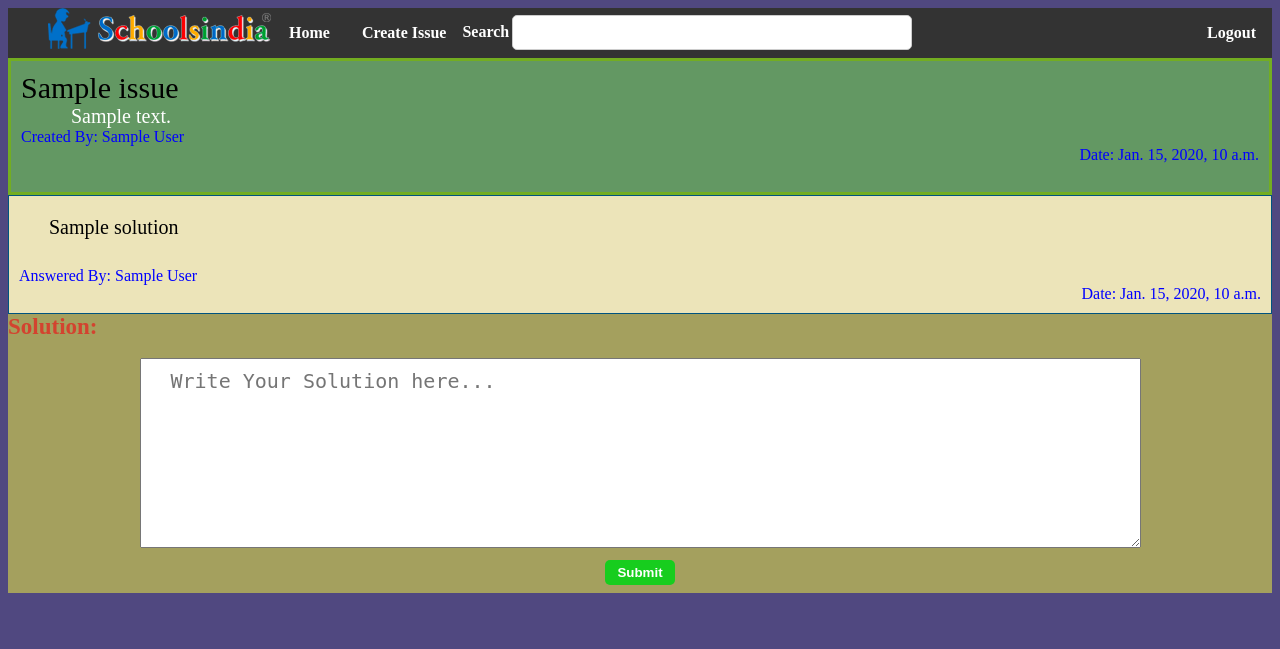
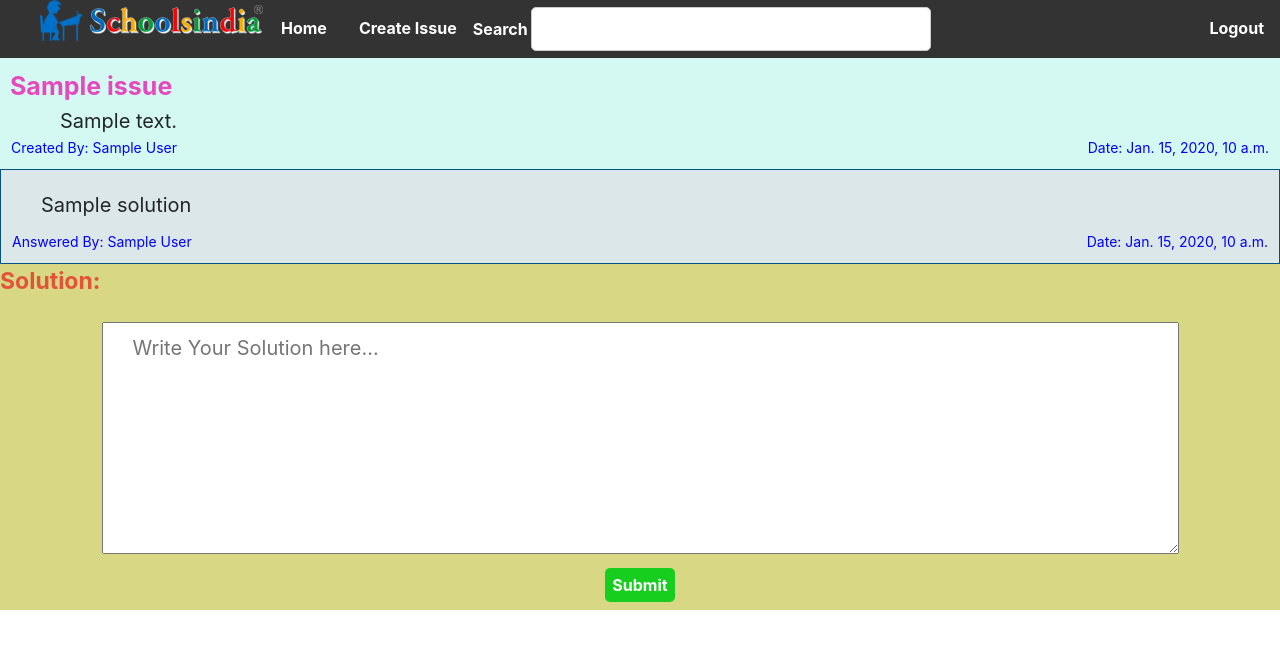
Before and after one commit to anpoos/stack, a Django app: template template/view_issue.html in a window 1280 px wide. Shown: the top 649 px of the page. Run offline with Django 3.2, Linux system fonts and the light colour scheme; the template is opened without the code that fills it: most values are stand-ins (such as "Sample title", 1, 10 or a date in 2020); some libraries are stand-ins or nearby versions.

Commit message:
design modification in issue html

```diff
--- a/static/css/common.css
+++ b/static/css/common.css
@@ -61,10 +61,8 @@ input[type=text],[type=password] {
 }
 
 .menu ul input{
-	width: 400px !important;
-	padding: 9px !important;
+    width: 400px !important;
+    padding: 9px !important;
     margin: 7px 3px !important;
     box-sizing: border-box !important;
     border-radius: 5px !important;
-
-}
--- a/template/header.html
+++ b/template/header.html
@@ -1,4 +1,4 @@
-
+<link rel="stylesheet" type="text/css" href="/static/css/bootstrap.min.css">
 <link rel="stylesheet" type="text/css" href="/static/css/common.css">
 <form name="head" method="get" action="/">
 	<div class="menu">
--- a/template/home.html
+++ b/template/home.html
@@ -3,8 +3,8 @@
 <head>
 				{% include "header.html" %}
 
-				<link rel="stylesheet" type="text/css" href="/static/css/bootstrap.min.css">
-
+<!-- 				<link rel="stylesheet" type="text/css" href="/static/css/bootstrap.min.css">
+ -->
 	<title>Home Page</title>
 	<style type="text/css">
 
--- a/template/issue.html
+++ b/template/issue.html
@@ -2,7 +2,7 @@
 <html>
 <head>
 				{% include "header.html" %}
-				<link rel="stylesheet" type="text/css" href="/static/css/common.css">
+				<!-- <link rel="stylesheet" type="text/css" href="/static/css/common.css"> -->
 
 
 	<title>
@@ -12,6 +12,9 @@
 		form {
 			background-color:#c8c750b3	;
 
+		}
+		body{
+			margin: 0px;
 		}
 
 input[type=text], textarea {
--- a/template/view_issue.html
+++ b/template/view_issue.html
@@ -1,7 +1,7 @@
 <!DOCTYPE html>
 <html>
 <head>
-	<link rel="stylesheet" type="text/css" href="/static/css/common.css">
+	<!-- <link rel="stylesheet" type="text/css" href="/static/css/common.css"> -->
 
 	{% include "header.html" %}
 <title>
@@ -13,7 +13,7 @@
 		}
 
 		body{
-
+			margin: 0px;
 		}
 
 input[type=text], select {
@@ -25,43 +25,47 @@ input[type=text], select {
     border-radius: 4px;
     box-sizing: border-box;
 }
-.container{
-	background: #639863;
-	border: 3px solid #73AD21;
+.container1{
+	background: #d4f9f2;
 	margin: auto;
 	padding: 10px;
 
 }
-.container1{
-}
 
 .row {
-		border: 1px solid #005380;;
-		background: #ece4b9;
+		border: 1px solid #005380;
+		background: #dbe7e9;
 		margin: auto;
 		padding: 10px;
 
 }
 
 .title{
-	font-size:30px;
-
+	font-size:25px;
+	font-style: comic;
+	color: #e649bd;
+	font-weight: bold;
 }
 #detail
 {
 	font-size: 20px;
-	color: white;
 	text-indent: 50px;
 	border-spacing:10px;
+
 }
 #time
 {
 	float: right;
 	color: blue;
+	font-size: 14px;
+
 }
 #name
 {
 	color: blue;
+	font-size: 14px;
+
+
 }
 #solution,#solution1
 {
@@ -87,22 +91,41 @@ input[type=text], select {
 				<td><input type="button" name="" value="Menu3"></td>
 
 			</tr>
+
+			#4a9c8b
+
+
 		</table> -->
 
 
 
-<div class="container">
+<div class="container1">
 
 	<div class="title">{{issue.title}}</div>
 	<div id="detail">{{issue.description}}</div>
-	<div id="info"><div id="name">Created By: {{issue.first_name}} {{issue.last_name}}</div><div id="time" >Date: {{issue.created_date}}</div></div><br><br>
+	<table width="100%">
+		<tr>
+			<td align="left" width="80%"><div id="name">Created By: {{issue.first_name}} {{issue.last_name}}</div></td>
+			<td align="right" ><div id="time" >Date: {{issue.created_date}}</div></td>
+		</tr>
+	</table>
+
 </div>
 <form name="f1" method="post" action="/view_issue_solution/{{issue.id}}/">
 
-	<div class="container1">
+	<div class="container2">
 		{% for row in solutions %}
 
-			<div class="row"><div id="solution">{{row.solution}}</div><br><div id="name">Answered By: {{row.first_name}} {{row.last_name}}</div><div id="time">Date: {{row.created_date}}</div><br></div>
+			<div class="row">
+				<div id="solution">{{row.solution}}</div><br>
+
+					<table width="100%">
+						<tr>
+							<td align="left" width="80%"><div id="name">Answered By: {{row.first_name}} {{row.last_name}}</div></td>
+							<td align="right" ><div id="time" >Date: {{row.created_date}}</div></td>
+						</tr>
+					</table>
+			</div>
 		{% endfor %}
 
 	</div>
```
